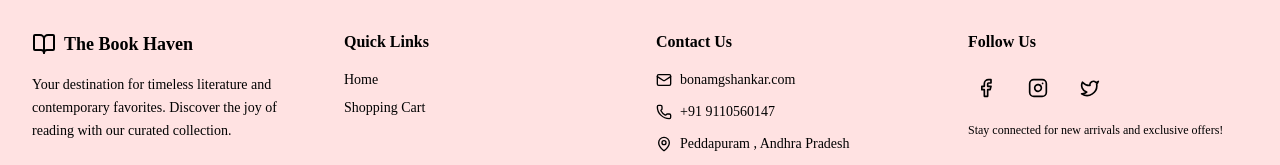
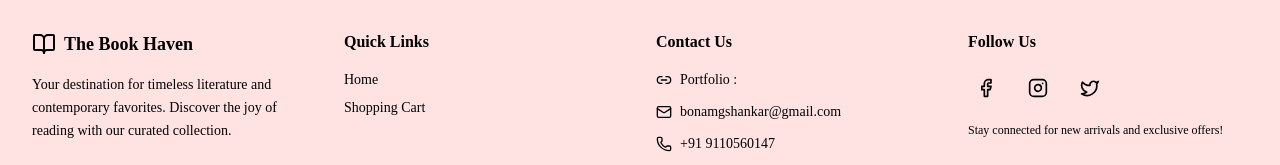
Before and after one commit to Shankars57/Book_haven, a React (Vite) app in the folder frontend/: page /books/1 in a window 1280 px wide. Shown: the part 635-800 px from the top of the page. Built offline with nearby package versions, Linux system fonts and the light colour scheme.

Commit message:
Initial commit

```diff
--- a/frontend/src/components/Footer.jsx
+++ b/frontend/src/components/Footer.jsx
@@ -7,6 +7,7 @@ import {
   Mail,
   Phone,
   MapPin,
+  Link2,
 } from "lucide-react";
 
 export function Footer() {
@@ -53,9 +54,13 @@ export function Footer() {
               Contact Us
             </h3>
             <div className="flex flex-col gap-3">
+               <div className="flex items-center gap-2 text-sm text-muted-foreground">
+                <Link2 className="h-4 w-4" />
+                <span>Portfolio : <a href="https://shankar-portfolio-lac.vercel.app"></a></span>
+              </div>
               <div className="flex items-center gap-2 text-sm text-muted-foreground">
                 <Mail className="h-4 w-4" />
-                <span>bonamgshankar.com</span>
+                <span>bonamgshankar@gmail.com</span>
               </div>
               <div className="flex items-center gap-2 text-sm text-muted-foreground">
                 <Phone className="h-4 w-4" />
```
